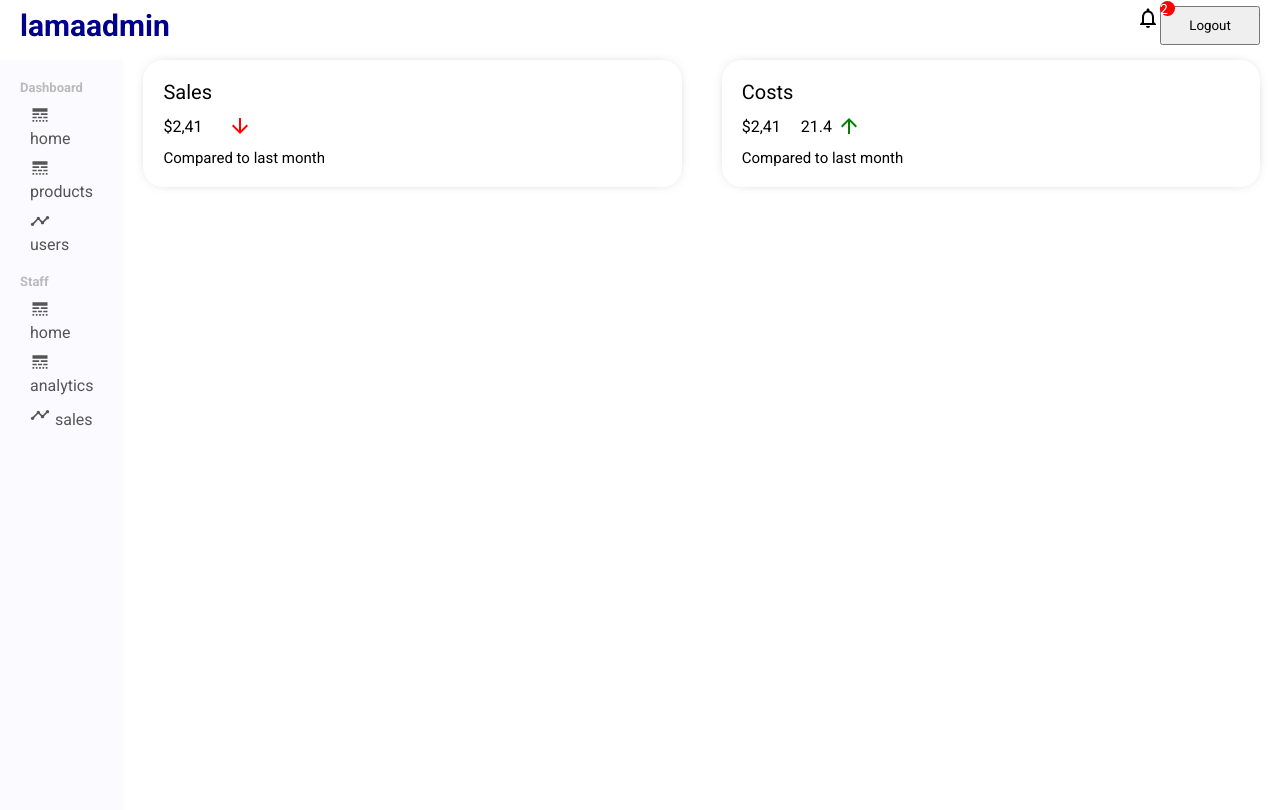
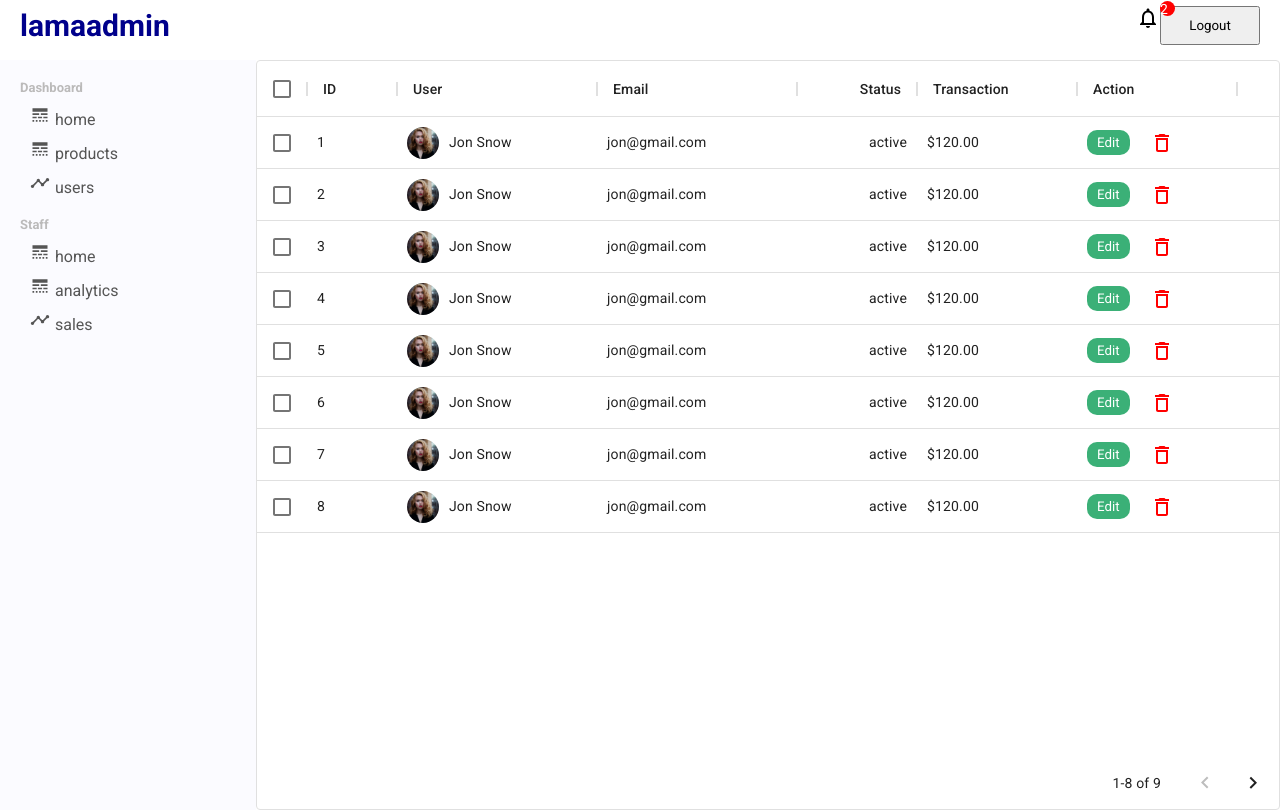
Before and after one commit to maxxam123/adminpanal, a React (Create React App) app: page /users in a window 1280 px wide. Built offline with nearby package versions, Linux system fonts and the light colour scheme; a web font is replaced by a local one.

Commit message:
install react-router-dom@5 & @material-ui/data-grid, modified App.js, added dummydata.js, aktivated links in Sidebar.js

```diff
--- a/package.json
+++ b/package.json
@@ -4,12 +4,14 @@
   "private": true,
   "dependencies": {
     "@material-ui/core": "^4.12.4",
+    "@material-ui/data-grid": "^4.0.0-alpha.37",
     "@material-ui/icons": "^4.11.3",
     "@testing-library/jest-dom": "^5.16.4",
     "@testing-library/react": "^13.1.1",
     "@testing-library/user-event": "^13.5.0",
     "react": "^18.1.0",
     "react-dom": "^18.1.0",
+    "react-router-dom": "^5.3.1",
     "react-scripts": "5.0.1",
     "web-vitals": "^2.1.4"
   },
--- a/src/App.js
+++ b/src/App.js
@@ -2,16 +2,27 @@
 import Topbar from './components/topbar/Topbar';
 import { Home } from './pages/home/Home';
 import './app.css';
+import { BrowserRouter as Router, Switch, Route, Link } from 'react-router-dom';
+import { UserList } from './pages/userList/UserList';
 
 function App() {
   return (
+    <Router>
+      <Switch>
         <>
           <Topbar />
           <div className="container">
             <Sidebar />
+            <Route exact path="/">
               <Home />
+            </Route>
+            <Route path="/users">
+              <UserList />
+            </Route>
           </div>
         </>
+      </Switch>
+    </Router>
   );
 }
 
--- a/src/components/sidebar/Sidebar.jsx
+++ b/src/components/sidebar/Sidebar.jsx
@@ -1,5 +1,5 @@
 import { LineStyle, Timeline } from '@material-ui/icons';
-// import { Link } from 'react-router-dom';
+import { Link } from 'react-router-dom';
 import './sidebar.css';
 
 export default function Sidebar() {
@@ -9,24 +9,24 @@
         <div className="sidebarMenu">
           <h3 className="sidebarTitle">Dashboard</h3>
           <ul className="sidebarList">
-            {/* <Link to="/" className="link"> */}
+            <Link to="/" className="link">
               <li className="sidebarListItem">
                 <LineStyle className="sidebarIcon" />
                 home
               </li>
-            {/* </Link> */}
+            </Link>
             {/* <Link to="/products" className="link"> */}
             <li className="sidebarListItem">
               <LineStyle className="sidebarIcon" />
               products
             </li>
             {/* </Link> */}
-            {/* <Link to="/users" className="link"> */}
+            <Link to="/users" className="link">
               <li className="sidebarListItem">
                 <Timeline className="sidebarIcon" />
                 users
               </li>
-            {/* </Link> */}
+            </Link>
           </ul>
         </div>
         <div className="sidebarMenu">
--- /dev/null
+++ b/src/dummyData.js
@@ -0,0 +1,215 @@
+export const userData = [
+  {
+    name: 'Jan',
+    'Active User': 4000,
+  },
+  {
+    name: 'Feb',
+    'Active User': 3000,
+  },
+  {
+    name: 'Mar',
+    'Active User': 5000,
+  },
+  {
+    name: 'Apr',
+    'Active User': 4000,
+  },
+  {
+    name: 'Mai',
+    'Active User': 2000,
+  },
+  {
+    name: 'Jun',
+    'Active User': 4000,
+  },
+  {
+    name: 'Jul',
+    'Active User': 6000,
+  },
+  {
+    name: 'Aug',
+    'Active User': 2000,
+  },
+  {
+    name: 'Sep',
+    'Active User': 4000,
+  },
+  {
+    name: 'Okt',
+    'Active User': 3000,
+  },
+  {
+    name: 'Nov',
+    'Active User': 4000,
+  },
+  {
+    name: 'Dec',
+    'Active User': 2000,
+  },
+];
+
+export const productData = [
+  {
+    name: 'Jan',
+    Sales: 4000,
+  },
+  {
+    name: 'Feb',
+    Sales: 3000,
+  },
+  {
+    name: 'Mar',
+    Sales: 5000,
+  },
+];
+
+export const userRows = [
+  {
+    id: 1,
+    userName: 'Jon Snow',
+    avatar: '/assets/4.jpg',
+    email: 'jon@gmail.com',
+    status: 'active',
+    transaction: '$120.00',
+  },
+  {
+    id: 2,
+    userName: 'Jon Snow',
+    avatar: '/assets/4.jpg',
+    email: 'jon@gmail.com',
+    status: 'active',
+    transaction: '$120.00',
+  },
+  {
+    id: 3,
+    userName: 'Jon Snow',
+    avatar: '/assets/4.jpg',
+    email: 'jon@gmail.com',
+    status: 'active',
+    transaction: '$120.00',
+  },
+  {
+    id: 4,
+    userName: 'Jon Snow',
+    avatar: '/assets/4.jpg',
+    email: 'jon@gmail.com',
+    status: 'active',
+    transaction: '$120.00',
+  },
+  {
+    id: 5,
+    userName: 'Jon Snow',
+    avatar: '/assets/4.jpg',
+    email: 'jon@gmail.com',
+    status: 'active',
+    transaction: '$120.00',
+  },
+  {
+    id: 6,
+    userName: 'Jon Snow',
+    avatar: '/assets/4.jpg',
+    email: 'jon@gmail.com',
+    status: 'active',
+    transaction: '$120.00',
+  },
+  {
+    id: 7,
+    userName: 'Jon Snow',
+    avatar: '/assets/4.jpg',
+    email: 'jon@gmail.com',
+    status: 'active',
+    transaction: '$120.00',
+  },
+  {
+    id: 8,
+    userName: 'Jon Snow',
+    avatar: '/assets/4.jpg',
+    email: 'jon@gmail.com',
+    status: 'active',
+    transaction: '$120.00',
+  },
+  {
+    id: 9,
+    userName: 'Jon Snow',
+    avatar: '/assets/4.jpg',
+    email: 'jon@gmail.com',
+    status: 'active',
+    transaction: '$120.00',
+  },
+];
+
+export const productRows = [
+  {
+    id: 1,
+    name: 'apple iphone',
+    img: '/assets/avatar.png',
+    stock: '123',
+    status: 'active',
+    price: '$120.00',
+  },
+  {
+    id: 2,
+    name: 'apple iphone',
+    img: '/assets/avatar.png',
+    stock: '123',
+    status: 'active',
+    price: '$120.00',
+  },
+  {
+    id: 3,
+    name: 'apple iphone',
+    img: '/assets/avatar.png',
+    stock: '123',
+    status: 'active',
+    price: '$120.00',
+  },
+  {
+    id: 4,
+    name: 'apple iphone',
+    img: '/assets/avatar.png',
+    stock: '123',
+    status: 'active',
+    price: '$120.00',
+  },
+  {
+    id: 5,
+    name: 'apple iphone',
+    img: '/assets/avatar.png',
+    stock: '123',
+    status: 'active',
+    price: '$120.00',
+  },
+  {
+    id: 6,
+    name: 'apple iphone',
+    img: '/assets/avatar.png',
+    stock: '123',
+    status: 'active',
+    price: '$120.00',
+  },
+  {
+    id: 7,
+    name: 'apple iphone',
+    img: '/assets/avatar.png',
+    stock: '123',
+    status: 'active',
+    price: '$120.00',
+  },
+  {
+    id: 8,
+    name: 'apple iphone',
+    img: '/assets/avatar.png',
+    stock: '123',
+    status: 'active',
+    price: '$120.00',
+  },
+  {
+    id: 9,
+    name: 'apple iphone',
+    img: '/assets/avatar.png',
+    stock: '123',
+    status: 'active',
+    price: '$120.00',
+  },
+];
--- /dev/null
+++ b/src/pages/userList/UserList.jsx
@@ -0,0 +1,86 @@
+import './userList.css';
+import { DataGrid } from '@material-ui/data-grid';
+import { DeleteOutline } from '@material-ui/icons';
+import { userRows } from '../../dummyData';
+import { Link } from 'react-router-dom';
+import { useContext, useEffect, useState } from 'react';
+// import { UserContext } from '../../context/userContext/UserContext';
+// import { deleteUser, getUser } from '../../context/userContext/apiCalls';
+
+export const UserList = () => {
+  const [data, setData] = useState(userRows);
+  // const { users, dispatch } = useContext(UserContext);
+
+  // const handleDelete = (id) => {
+  //   setData(data.filter((item) => item.id !== id));
+  // };
+
+  // useEffect(() => {
+  //   getUser(dispatch);
+  // }, [dispatch]);
+
+  const handleDelete = (id) => {
+    // deleteUser(id, dispatch);
+  };
+
+  const columns = [
+    { field: 'id', headerName: 'ID', width: 90 },
+    {
+      field: 'user',
+      headerName: 'User',
+      width: 200,
+      renderCell: (params) => {
+        return (
+          <div className="userListUser">
+            <img className="userListImg" src={params.row.avatar} alt="" />
+            {params.row.userName}
+          </div>
+        );
+      },
+    },
+    { field: 'email', headerName: 'Email', width: 200 },
+    {
+      field: 'status',
+      headerName: 'Status',
+      type: 'number',
+      width: 120,
+    },
+    {
+      field: 'transaction',
+      headerName: 'Transaction',
+      width: 160,
+    },
+    {
+      field: 'action',
+      headerName: 'Action',
+      width: 160,
+      renderCell: (params) => {
+        return (
+          <>
+            <Link to={{ pathname: '/user/' + params.row.id, user: params.row }}>
+              <button className="userListEdit">Edit</button>
+            </Link>
+            <DeleteOutline
+              className="userListDelete"
+              onClick={() => handleDelete(params.row.id)}
+            />
+          </>
+        );
+      },
+    },
+  ];
+
+  return (
+    <div className="userList">
+      <DataGrid
+        rows={data}
+        // rows={users}
+        disableSelectionOnClick
+        // getRowId={(row) => row._id}
+        columns={columns}
+        pageSize={8}
+        checkboxSelection
+      />
+    </div>
+  );
+};
--- /dev/null
+++ b/src/pages/userList/userList.css
@@ -0,0 +1,31 @@
+.userList{
+    flex: 4;
+}
+
+.userListUser{
+    display: flex;
+    align-items: center;
+}
+
+.userListImg{
+    width: 32px;
+    height: 32px;
+    border-radius: 50%;
+    object-fit: cover;
+    margin-right: 10px;
+}
+
+.userListEdit{
+    border: none;
+    border-radius: 10px;
+    padding: 5px 10px;
+    background-color: #3bb077;
+    color: white;
+    cursor: pointer;
+    margin-right: 20px;
+}
+
+.userListDelete{
+    color: red;
+    cursor: pointer;
+}
```
Also changed, not shown: 2 other files (tests, documents, lock files or other folders). Lines whose indentation alone changed are shown as unchanged.
